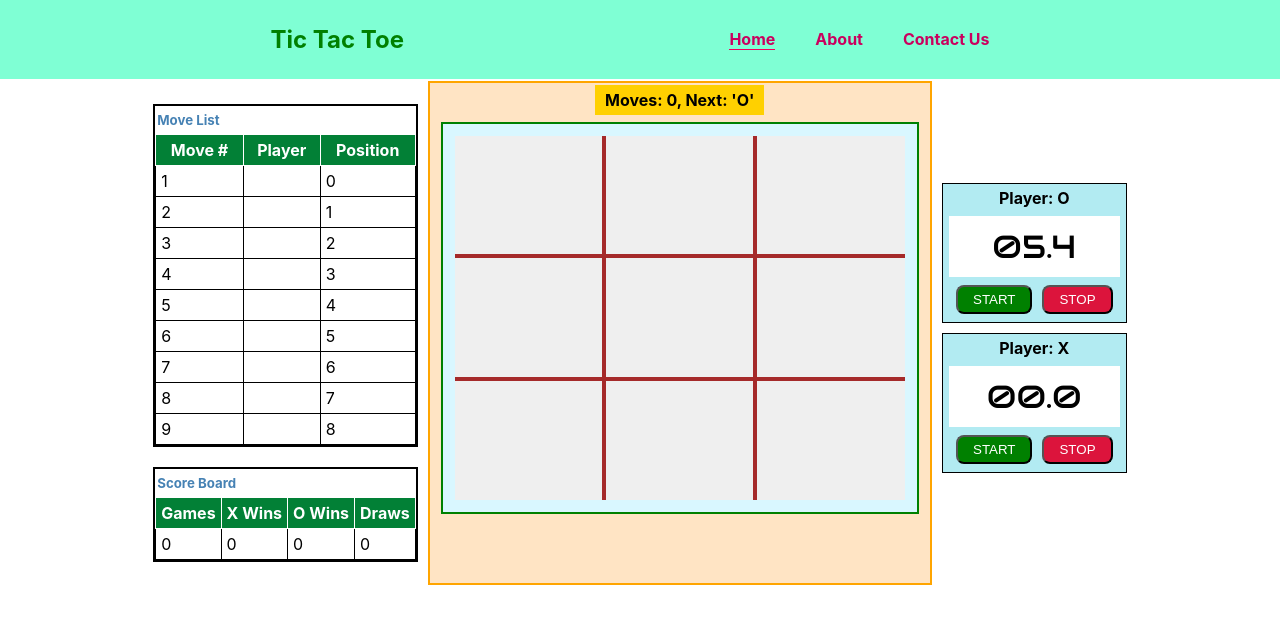
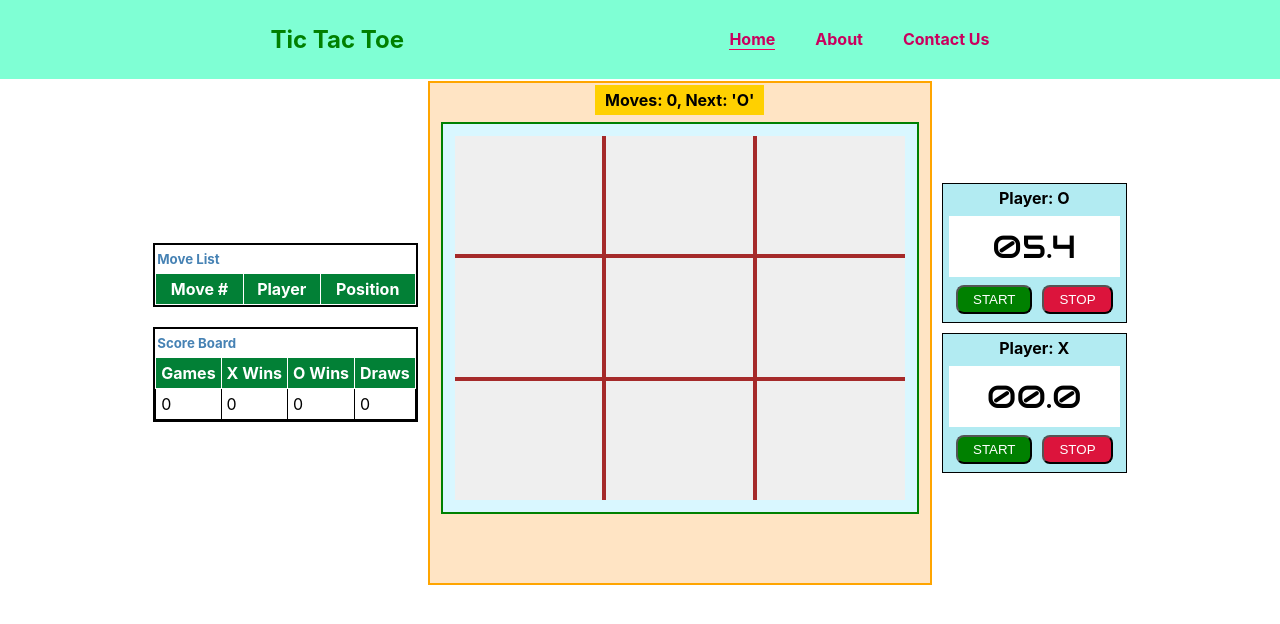
Before and after one commit to laks2097/my-work, a React (Create React App) app in the folder tictactoe/: page / in a window 1280 px wide. Shown: the top 624 px of the page. Built offline with nearby package versions, Linux system fonts and the light colour scheme.

Commit message:
Day #5: remaining changes implemented.

```diff
--- a/tictactoe/src/components/game-cells/game-cells.component.jsx
+++ b/tictactoe/src/components/game-cells/game-cells.component.jsx
@@ -38,25 +38,10 @@ const GameCell = function ({id,value,action,...othervalues}){
 
         action(id);
     }
-    let style;
-    if(value === null){
-        style = {
-            color:"transparent"
-        };
-    }
-    else{
-        if(value === "X")
-        {   style = {
-                color:"red"
-            };
-        }
-        else{
-            style = {
-                color: "blue"
-            };
-        }
-
-    }
+    let style = {
+        color: (value !== null) ? (value === "X") ? "red" : "blue" : "transparent",
+        cursor:(value!== null) ? "not-allowed" : "pointer"
+    };
     let Cellvalue = value || "_";
 return (<button style={style} id={id} className="game-cell-bg" onClick={handleChange} >
                {Cellvalue}
--- a/tictactoe/src/components/game/game.component.jsx
+++ b/tictactoe/src/components/game/game.component.jsx
@@ -25,6 +25,9 @@ class Game extends React.Component {
             xwins:0,
             isReset:false,
             shouldContinue:true,
+            moveList:[],
+            winningCombo:[],
+
         };
 
     };
@@ -46,25 +49,34 @@ class Game extends React.Component {
         let owins = this.state.owins;
         let isReset = this.state.isReset;
         let shouldContinue = this.state.shouldContinue;
-
+        let moveList = [...this.state.moveList];
+        let winningCombo = this.state.winningCombo;
+        moveList.push({
+            player:this.state.next,
+            position:id
+        });
         if(shouldContinue === false) return;
         if (result.winner) {
             message = `Moves: ${moves}, ${result.winner} Wins`;
             games++;
             isReset = false;
             shouldContinue = false;
+
             if(result.winner === "X"){
                 xwins++;
             }
             else if(result.winner === "O"){
                 owins++;
             }
+            winningCombo = result.winningCombo;
         } else if (result.gameOver) {
             message = `Game is a Draw`;
             isReset = false;
+
             games++;
         } else {
             message = `Moves: ${moves}, Next: '${next}'`;
+
         }
 
 
@@ -79,8 +91,9 @@ class Game extends React.Component {
             owins,
             isReset,
             shouldContinue,
-        }
-        );
+            moveList,
+            winningCombo,
+        });
 
     }
     handleReset = () => {
@@ -92,7 +105,8 @@ class Game extends React.Component {
                 message: "Moves: 0, Next: 'O'",
                 moves: 0,
                 isReset: true,
-                shouldContinue:true
+                shouldContinue:true,
+                moveList:[],
             }
         );
     }
@@ -104,20 +118,20 @@ class Game extends React.Component {
         return (
             <div className="app-container">
                 <div className="score-move-section">
-                    <Moves cells={this.state.cells}/>
+                    <Moves moveList={this.state.moveList}/>
                     <br/>
                     <ScoreBoard xWins={this.state.xwins} oWins={this.state.owins} totalGames={this.state.games}/>
                 </div>
                 <div className="game-bg">
                     <GameStatus message={this.state.message} moves={this.state.moves} />
-                    <Board cellValues={this.state.cells} nextVal={this.state.next} actionFn={this.handleClick} />
+                    <Board cellValues={this.state.cells} nextVal={this.state.next} actionFn={this.handleClick} winnginCombo={this.state.winningCombo}/>
                     <CustomButton title="RESET" onReset={this.handleReset} moves={this.state.moves} />
                     <br />
 
                 </div>
                 <div className="timer-clocks">
-                    <Timer showManualControls={true} label="O" running={this.state.next === "O"} shouldReset={this.state.isReset} />
-                    <Timer showManualControls={true} label="X" running={this.state.next === "X"} shouldReset={this.state.isReset} />
+                    <Timer showManualControls={true} label="O" running={this.state.next === "O"} shouldReset={this.state.isReset}/>
+                    <Timer showManualControls={true} label="X" running={this.state.next === "X"} shouldReset={this.state.isReset}/>
                 </div>
 
             </div>
--- a/tictactoe/src/components/moves/moves.component.jsx
+++ b/tictactoe/src/components/moves/moves.component.jsx
@@ -2,8 +2,8 @@ import React from 'react';
 
 import '../moves/moves.styles.css';
 
-const Moves = ({cells}) => {
-    let i = 0;
+const Moves = ({moveList}) => {
+
     return (
         <div className="moves-outer">
             <div className="moves-card">
@@ -17,12 +17,12 @@ const Moves = ({cells}) => {
                         </tr>
                     </thead>
                     <tbody>
-                    {cells.map((item,index)=>{
-                        i++;
+                    {moveList.map((item,index)=>{
+
                         return (<tr>
-                            <td>{i}</td>
-                            <td>{item}</td>
-                            <td>{index}</td>
+                            <td>{index+1}</td>
+                            <td>{item.player}</td>
+                            <td>{item.position+1}</td>
                         </tr>);
                     })}
                     </tbody>
--- a/tictactoe/src/components/timer/timer.component.jsx
+++ b/tictactoe/src/components/timer/timer.component.jsx
@@ -78,11 +78,12 @@ class Timer extends React.Component {
             }
         }
         if(prevProps.shouldReset === false && this.props.shouldReset === true){
-            console.log("INSIDE isRESET CHECK!!!!!!!!!!!!!!!!!!!!!!!!!!!!!!!");
+
             this.stop();
             this.setState({ms:0});
             this.start();
         }
+
     }
 
     render(){
```
Also changed, not shown: tictactoe/src/components/board/board.component.jsx (+10 -2 lines).
